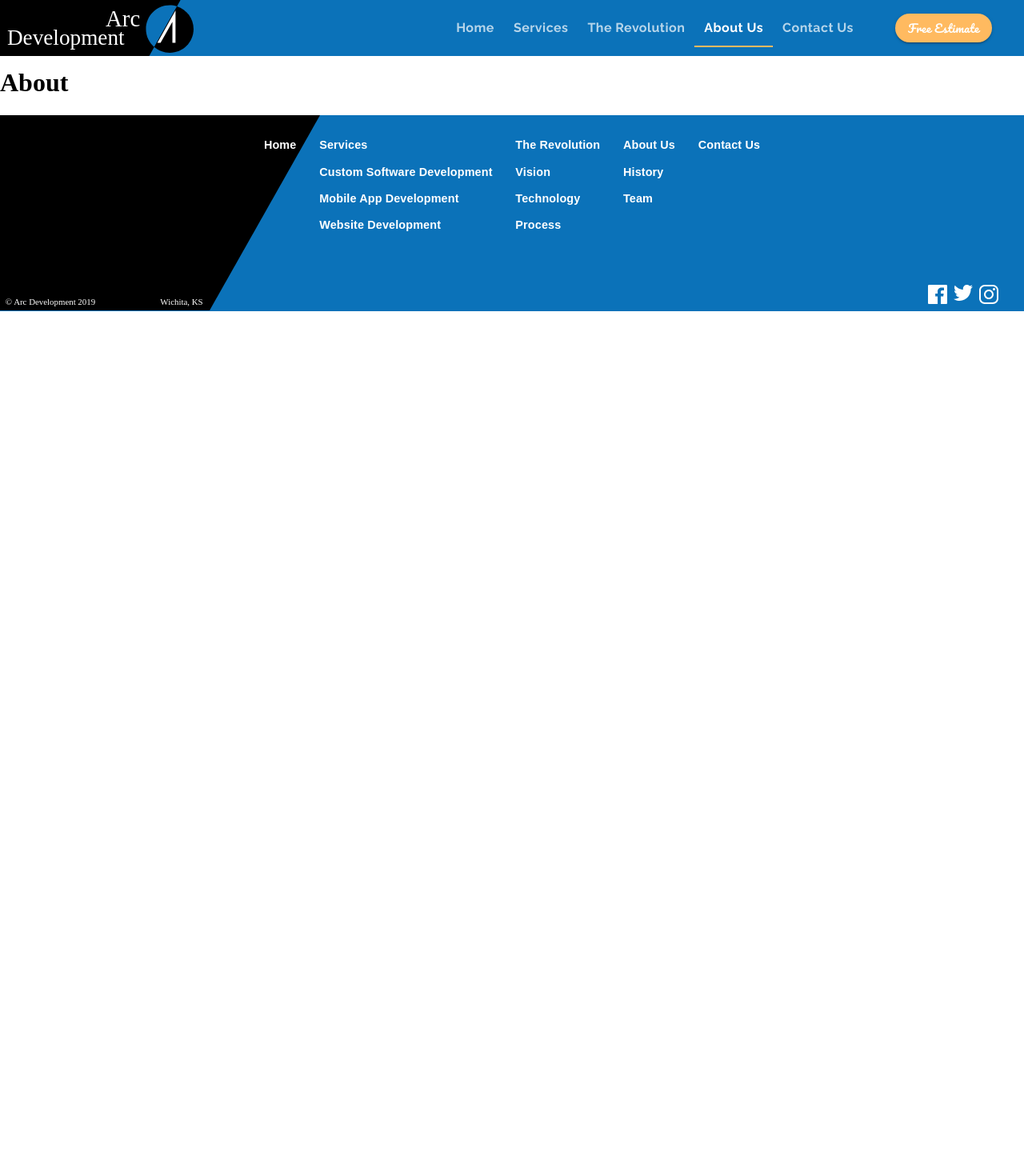
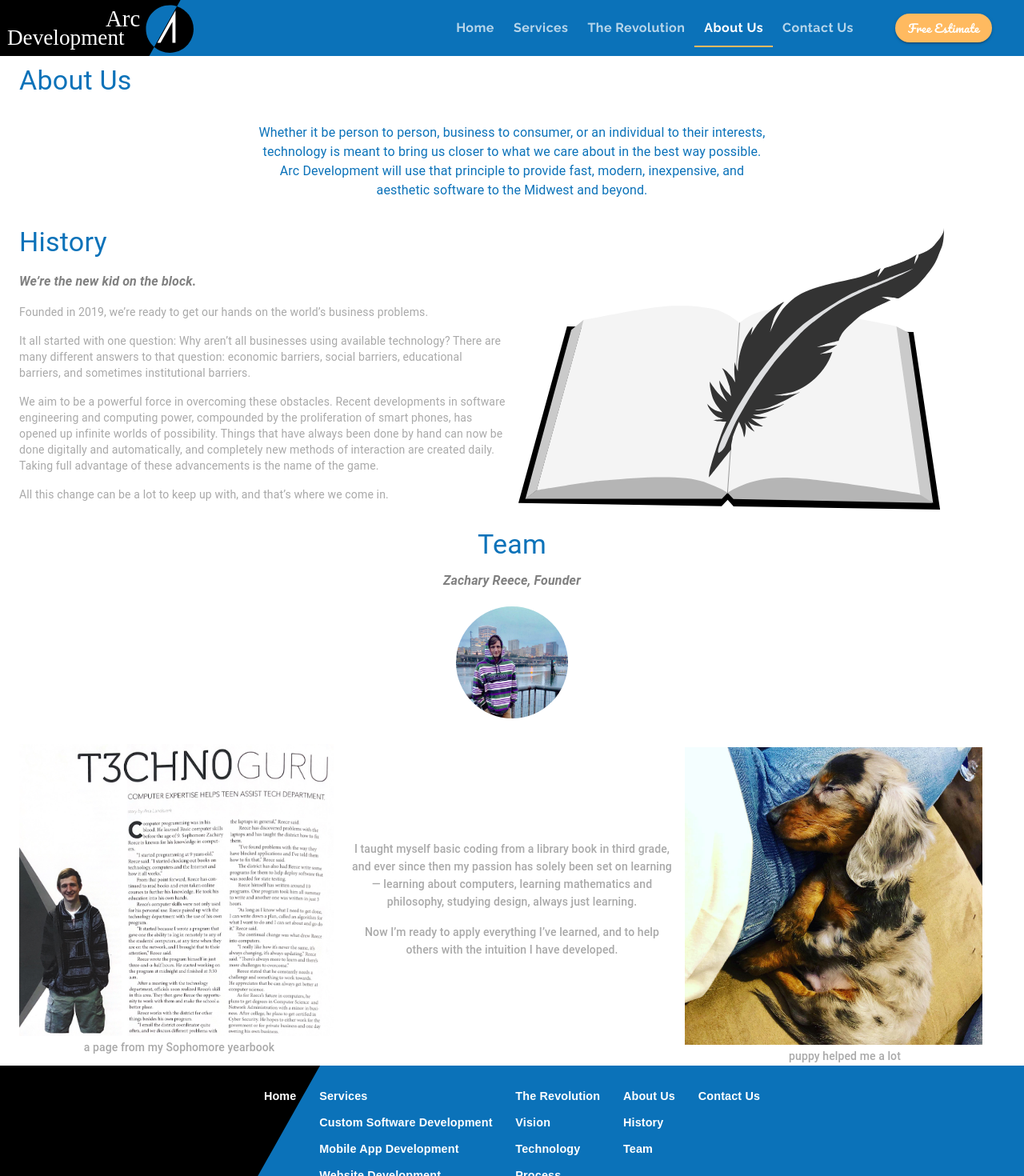
Before and after one commit to oybek703/mui-react, a React (Create React App) app: page /about in a window 1280 px wide. Shown: the top 1470 px of the page at 80% size. Before the commit the page ends 800 px from the top, so only its background shows below. Built offline with nearby package versions, Linux system fonts and the light colour scheme.

Commit message:
about us page is done

```diff
--- /dev/null
+++ b/src/components/About.js
@@ -0,0 +1,108 @@
+import React from 'react'
+import {Avatar, Container, makeStyles, Typography, useMediaQuery} from "@material-ui/core"
+import Grid from "@material-ui/core/Grid"
+import history from '../assets/history.svg'
+import avatar from '../assets/founder.jpg'
+import yearbook from '../assets/yearbook.svg'
+import puppy from '../assets/puppy.svg'
+const useStyles = makeStyles(theme => ({
+    marginTop: {
+        marginTop: '1em'
+    },
+    info: {
+        margin: '2em auto',
+        maxWidth: '40em'
+    },
+    kidText: {
+        fontWeight: 600,
+        fontStyle: 'italic',
+        color: 'gray'
+    },
+    darkText: {
+        ...theme.typography.darkText
+    },
+    aboutImage: {
+        [theme.breakpoints.down('sm')]: {
+            maxWidth: '15em',
+            maxHeight: '15em'
+        }
+    },
+    marginLeft: {
+        marginLeft: '1em',
+        [theme.breakpoints.down('sm')]: {
+            marginLeft: 0
+        }
+    },
+    avatar: {
+        minWidth : '7em',
+        minHeight : '7em',
+        display: 'block',
+        margin: '1em auto'
+    }
+}))
+
+const About = () => {
+    const classes = useStyles()
+    const matchSM = useMediaQuery(theme => theme.breakpoints.down('sm'))
+    return (
+        <Container>
+            <Grid justify={matchSM ? 'center' : 'flex-start'} container className={classes.marginTop}>
+                <Typography color='primary' align={matchSM ? 'center' : 'left'} variant='h4'>About Us</Typography>
+            </Grid>
+            <Grid container justify='center' className={classes.info}>
+                <Typography color='primary' align='center'>
+                    Whether it be person to person, business to consumer, or an individual to their interests, technology is meant to bring us closer to what we care about in the best way possible. Arc Development will use that principle to provide fast, modern, inexpensive, and aesthetic software to the Midwest and beyond.
+                </Typography>
+            </Grid>
+            <Grid container alignItems='center' justify={matchSM ? 'center' : 'space-between'} className={classes.marginTop}>
+                <Grid item md>
+                    <Typography gutterBottom paragraph color='primary' variant='h4' align={matchSM ? 'center' : 'left'}>History</Typography>
+                    <Typography className={classes.kidText} paragraph>We’re the new kid on the block.</Typography>
+                    <Typography variant='body2' paragraph className={classes.darkText}>
+                        Founded in 2019, we’re ready to get our hands on the world’s business problems.
+                    </Typography>
+                    <Typography variant='body2' paragraph className={classes.darkText}>
+                        It all started with one question: Why aren’t all businesses using available technology?
+                        There are many different answers to that question: economic barriers, social barriers, educational barriers, and sometimes institutional barriers.
+                    </Typography>
+                    <Typography variant='body2' paragraph className={classes.darkText}>
+                        We aim to be a powerful force in overcoming these obstacles. Recent developments in software engineering and computing power, compounded by the proliferation of smart phones, has opened up infinite worlds of possibility. Things that have always been done by hand can now be done digitally and automatically, and completely new methods of interaction are created daily. Taking full advantage of these advancements is the name of the game.
+                    </Typography>
+                    <Typography variant='body2' paragraph className={classes.darkText}>
+                        All this change can be a lot to keep up with, and that’s where we come in.
+                    </Typography>
+                </Grid>
+                <Grid item md className={classes.marginLeft}>
+                    <img src={history} className={classes.aboutImage} alt="history"/>
+                </Grid>
+            </Grid>
+            <Grid container justify='center' className={classes.marginTop}>
+                <Grid item>
+                    <Typography gutterBottom variant='h4' color='primary' align='center'>Team</Typography>
+                    <Typography className={classes.kidText} align='center' gutterBottom>Zachary Reece, Founder</Typography>
+                    <Avatar src={avatar} className={classes.avatar} alt='Zachary Reece'/>
+                </Grid>
+            </Grid>
+            <Grid container alignItems='center' justify='center'>
+                <Grid md item>
+                    <img src={yearbook} className={classes.aboutImage} alt="yearbook"/>
+                    <Typography align='center' className={classes.darkText} variant='subtitle2'>a page from my Sophomore yearbook</Typography>
+                </Grid>
+                <Grid md item className={`${classes.marginLeft} ${classes.marginTop}`}>
+                    <Typography variant={matchSM ? 'body1' : 'subtitle2'} className={classes.darkText} paragraph align='center'>
+                        I taught myself basic coding from a library book in third grade, and ever since then my passion has solely been set on learning — learning about computers, learning mathematics and philosophy, studying design, always just learning.
+                    </Typography>
+                    <Typography paragraph gutterBottom variant={matchSM ? 'body1' : 'subtitle2'} className={classes.darkText} align='center'>
+                        Now I’m ready to apply everything I’ve learned, and to help others with the intuition I have developed.
+                    </Typography>
+                </Grid>
+                <Grid md item className={`${classes.marginLeft} ${classes.marginTop}`}>
+                    <img src={puppy} className={classes.aboutImage} alt="puppy"/>
+                    <Typography align='center' className={classes.darkText} variant='subtitle2'>puppy helped me a lot</Typography>
+                </Grid>
+            </Grid>
+        </Container>
+    )
+}
+
+export default About
--- a/src/components/App.js
+++ b/src/components/App.js
@@ -10,6 +10,7 @@ import CustomSoftware from "./CustomSoftware"
 import MobileApps from "./MobileApps"
 import Websites from "./Websites"
 import Revolution from "./Revolution"
+import About from "./About"
 const App = () => {
     return (
         <ThemeProvider theme={theme}>
@@ -22,7 +23,7 @@ const App = () => {
                  <Route  exact path='/mobileapps' component={MobileApps}/>
                  <Route  exact path='/websites' component={Websites}/>
                  <Route  exact path='/revolution' component={Revolution}/>
-                 <Route  exact path='/about' component={() => <h1>About</h1>}/>
+                 <Route  exact path='/about' component={About}/>
                  <Route  exact path='/contact' component={() => <h1>Contact</h1>}/>
                  <Route  exact path='/estimate' component={() => <h1>Free Estimate</h1>}/>
              </Switch>
```
